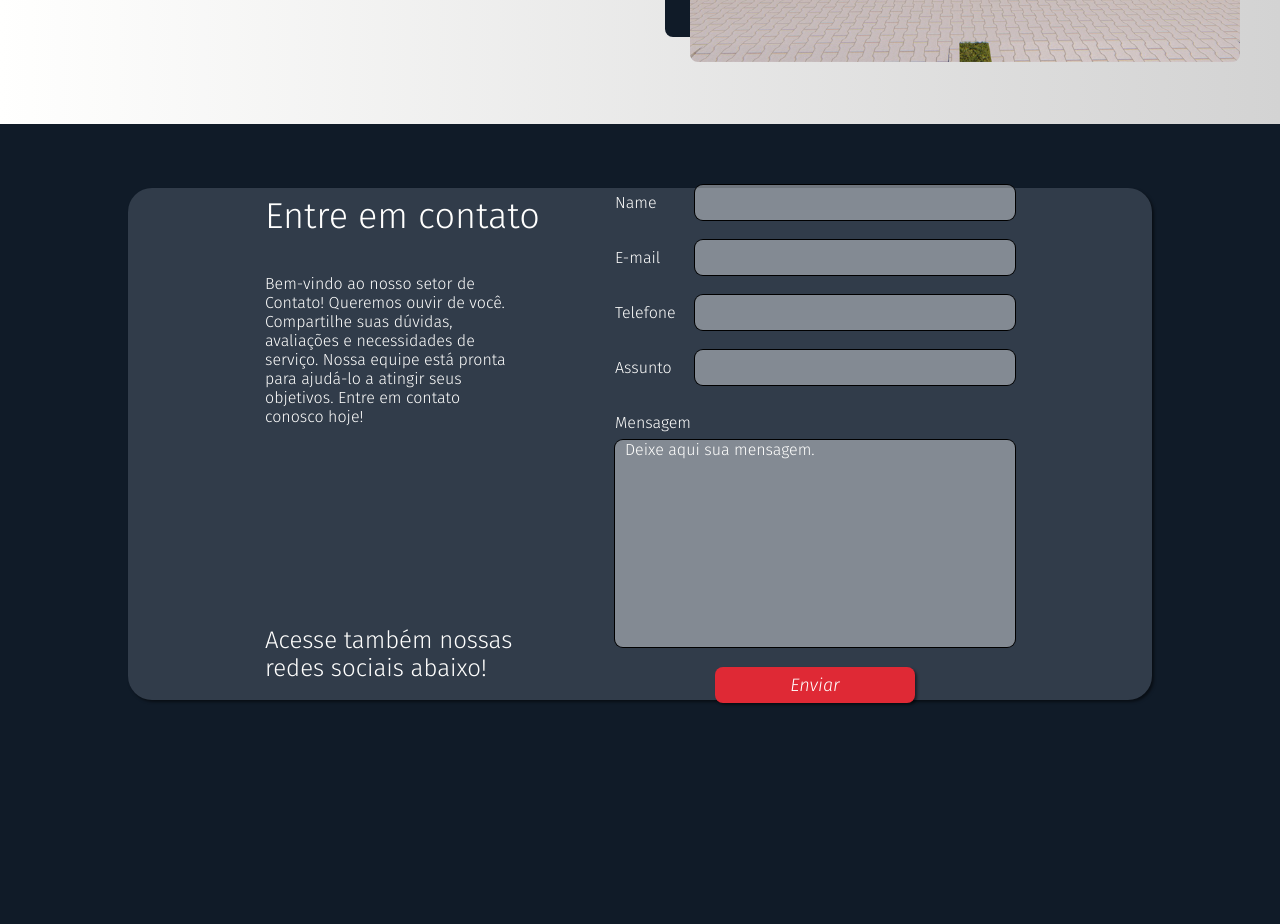
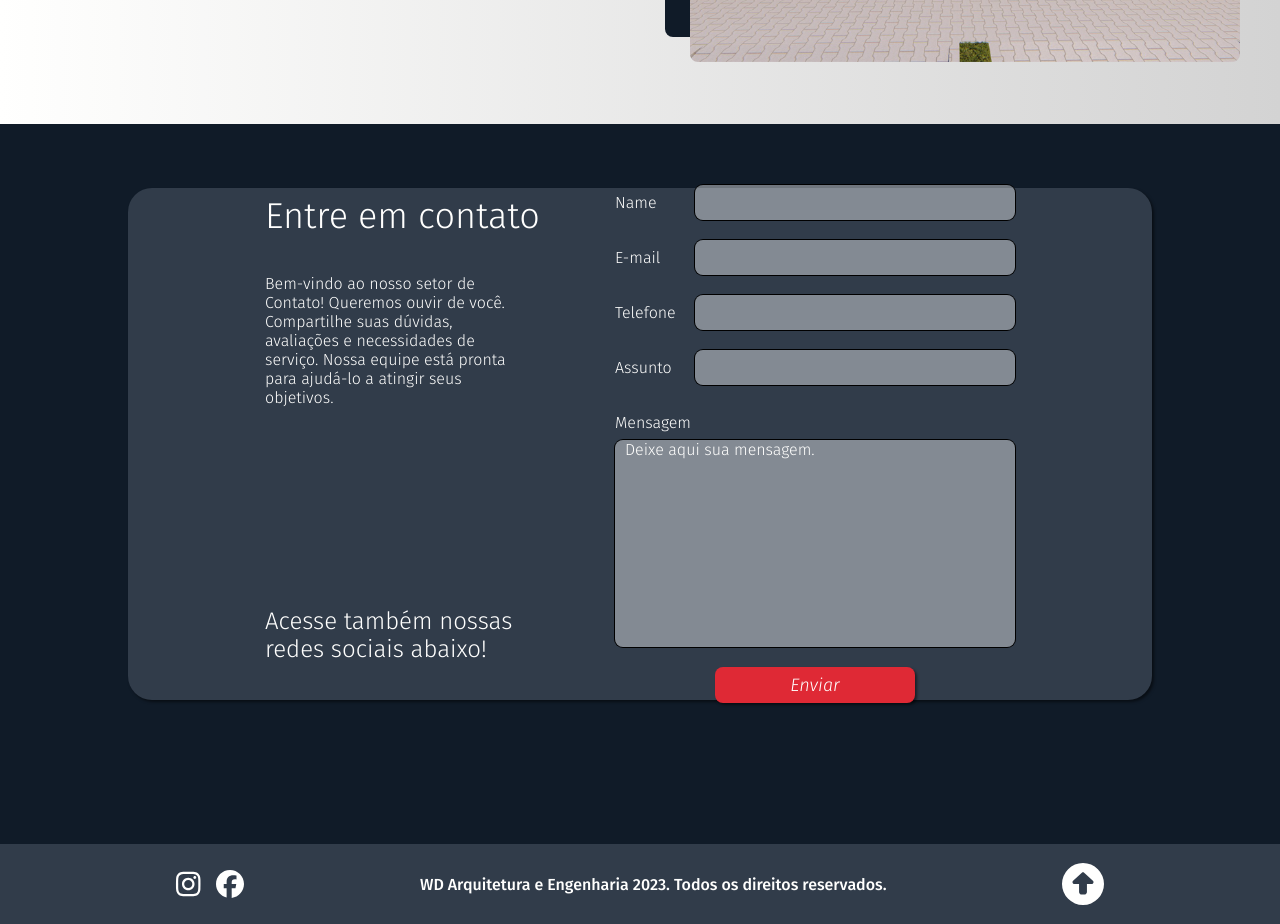
Before and after one commit to wbsantiago/wd-landingpage, a React (Vite) app: page / in a window 1280 px wide. Shown: the part 3520-4444 px from the top of the page. Built offline with nearby package versions, Linux system fonts and the light colour scheme; a small style sheet from the web is missing.

Commit message:
footer ready

```diff
--- a/package.json
+++ b/package.json
@@ -9,6 +9,10 @@
     "preview": "vite preview"
   },
   "dependencies": {
+    "@fortawesome/fontawesome-svg-core": "^6.3.0",
+    "@fortawesome/free-brands-svg-icons": "^6.3.0",
+    "@fortawesome/free-solid-svg-icons": "^6.3.0",
+    "@fortawesome/react-fontawesome": "^0.2.0",
     "@radix-ui/react-label": "^2.0.0",
     "react": "^18.2.0",
     "react-dom": "^18.2.0"
--- a/src/components/Contact.jsx
+++ b/src/components/Contact.jsx
@@ -1,5 +1,8 @@
 import "./contact.css"
 import * as Label from '@radix-ui/react-label';
+import { FontAwesomeIcon } from '@fortawesome/react-fontawesome'
+import { faArrowAltCircleUp } from '@fortawesome/free-solid-svg-icons'
+import { faFacebook, faInstagram } from "@fortawesome/free-brands-svg-icons";
 
 function Contact() {
     return (
@@ -8,7 +11,7 @@ function Contact() {
                 <div className="contact-box">
                     <div className="contact-box-text">
                         <h3>Entre em contato</h3>
-                        <p className="contact-box-description">Bem-vindo ao nosso setor de Contato! Queremos ouvir de você. Compartilhe suas dúvidas, avaliações e necessidades de serviço. Nossa equipe está pronta para ajudá-lo a atingir seus objetivos. Entre em contato conosco hoje!</p>
+                        <p className="contact-box-description">Bem-vindo ao nosso setor de Contato! Queremos ouvir de você. Compartilhe suas dúvidas, avaliações e necessidades de serviço. Nossa equipe está pronta para ajudá-lo a atingir seus objetivos. </p>
                         <p className="contact-box-socialcall">Acesse também nossas redes sociais abaixo!</p>
                     </div>
                     <form className="contact-form">
@@ -16,37 +19,47 @@ function Contact() {
                             <Label.Root className="LabelRoot" htmlFor="name">
                             Name
                             </Label.Root>
-                            <input className="Input" type="text" id="name" defaultValue="" />
+                            <input className="Input" type="text" id="name" />
                         </div>
                         <div className="contact-form-box">
                             <Label.Root className="LabelRoot" htmlFor="email">
                             E-mail
                             </Label.Root>
-                            <input className="Input" type="email" id="email" defaultValue="" />
+                            <input className="Input" type="email" id="email" />
                         </div>
                         <div className="contact-form-box">
                             <Label.Root className="LabelRoot" htmlFor="number">
                             Telefone
                             </Label.Root>
-                            <input className="Input" type="number" id="phone" defaultValue="" />
+                            <input className="Input" type="number" id="phone" />
                         </div>
                         <div className="contact-form-box">
                             <Label.Root className="LabelRoot" htmlFor="subject">
                             Assunto
                             </Label.Root>
-                            <input className="Input" type="text" id="subject" defaultValue="" />
+                            <input className="Input" type="text" id="subject" />
                         </div>
                         <div className="contact-form-box">
                             <Label.Root className="LabelRoot" htmlFor="message">
                             Mensagem
                             </Label.Root>
-                            <textarea className="textArea" type="text" id="message" defaultValue="" placeholder="Deixe aqui sua mensagem." rows="10" />
+                            <textarea className="textArea" type="text" id="message" placeholder="Deixe aqui sua mensagem." rows="10" />
                         </div>
 
                         <button className="contact-btn" type="submit">Enviar</button>
                     </form>
                 </div>
             </div>
+            <footer>
+                <div className="footer-social-links">
+                    <a href="https://www.instagram.com/wd_arquitetura_engenharia/" target="_blank" ><FontAwesomeIcon className="icons-s" icon={faInstagram} size="2x"/></a>
+                    <a href="https://www.facebook.com/wdarquiteturaeengenharia" target="_blank" ><FontAwesomeIcon className="icons-s" icon={faFacebook} size="2x"/></a>
+                </div>
+                <p>WD Arquitetura e Engenharia 2023. Todos os direitos reservados.</p>
+                <div>
+                    <a className="arrow-footer" href="#home"><FontAwesomeIcon  icon={faArrowAltCircleUp} size="3x" /></a>
+                </div>
+            </footer>
         </div>
     )
 }
--- a/src/components/contact.css
+++ b/src/components/contact.css
@@ -3,12 +3,31 @@
     background: var(--blue-color);
     padding-top: 64px;
     color: var(--white-color);
+    display: flex;
+    flex-direction: column;
+    justify-content: space-between;
+    align-items: center;
+}
+
+footer {
+  height: 80px;
+  width: 100%;
+  background: var(--lightblue-color);
+  /* box-shadow: 0px -1px 15px var(--gray-color); */
+  display: flex;
+  justify-content: space-evenly;
+  /* margin-top: 100px; */
+  align-items: center;
+}
+
+.footer-social-links {
+  display: flex;
+  gap: 16px;
 }
 
 .contact-box-bg {
-    margin: auto;
     height: 64vh;
-    max-width: 1024px;
+    width: 1024px;
     background: var(--lightblue-color);
     border-radius: 24px;
     display: flex;
```
Also changed, not shown: 1 other file (tests, documents, lock files or other folders).
